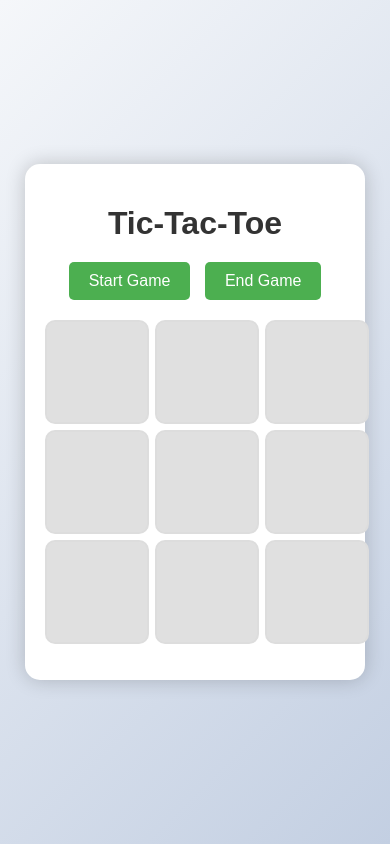
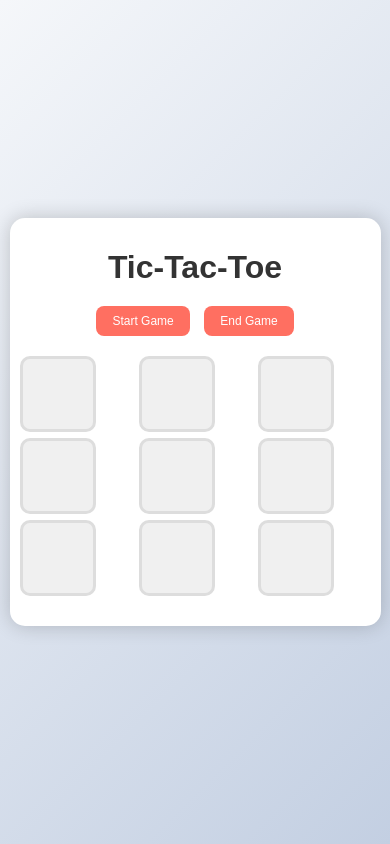
Before and after one commit to Mutai001/tictactoe-game, a plain HTML site: page index.html in a window 390 px wide. Both pictures are taken after a click on the button "Start Game". Drawn offline with Linux system fonts and the light colour scheme.

Commit message:
enhanced styles

```diff
--- a/style.css
+++ b/style.css
@@ -14,7 +14,9 @@ body {
     border-radius: 15px;
     box-shadow: 0 0 20px rgba(0, 0, 0, 0.2);
     padding: 20px;
-    width: 300px;
+    max-width: 90vw;
+    width: 350px;
+    transition: max-width 0.3s;
 }
 
 h1 {
@@ -27,19 +29,20 @@ h1 {
 }
 
 .btn {
-    background: #4CAF50;
+    background: #ff6f61; /* Coral color */
     color: white;
     border: none;
-    border-radius: 5px;
-    padding: 10px 20px;
+    border-radius: 8px;
+    padding: 12px 24px;
     font-size: 16px;
     cursor: pointer;
     margin: 0 5px;
-    transition: background 0.3s, transform 0.2s;
+    transition: background 0.3s, transform 0.2s, box-shadow 0.3s;
 }
 
 .btn:hover {
-    background: #45a049;
+    background: #ff3b30; /* Darker Coral */
+    box-shadow: 0 4px 8px rgba(0, 0, 0, 0.3);
 }
 
 .btn:active {
@@ -48,28 +51,26 @@ h1 {
 
 .game-board {
     display: grid;
-    grid-template-columns: repeat(3, 100px);
-    grid-template-rows: repeat(3, 100px);
+    grid-template-columns: repeat(3, 1fr);
+    grid-template-rows: repeat(3, 1fr);
     gap: 10px;
     margin: 0 auto;
 }
 
 .cell {
-    width: 100px;
-    height: 100px;
+    background: #f0f0f0;
+    border: 3px solid #ddd;
+    border-radius: 10px;
     display: flex;
     justify-content: center;
     align-items: center;
-    background: #e0e0e0;
-    border: 2px solid #ddd;
-    border-radius: 10px;
     font-size: 2em;
     cursor: pointer;
-    transition: background 0.3s, transform 0.2s;
+    transition: background 0.3s, transform 0.2s, box-shadow 0.2s;
 }
 
 .cell:hover {
-    background: #d4d4d4;
+    background: #e0e0e0;
 }
 
 .cell:active {
@@ -81,3 +82,52 @@ h1 {
     font-size: 1.2em;
     color: #333;
 }
+
+/* Media Queries for Responsiveness */
+@media (max-width: 600px) {
+    .container {
+        width: 90vw;
+        padding: 15px;
+    }
+
+    .btn {
+        padding: 10px 20px;
+        font-size: 14px;
+    }
+
+    .game-board {
+        grid-template-columns: repeat(3, 1fr);
+        grid-template-rows: repeat(3, 1fr);
+        gap: 8px;
+    }
+
+    .cell {
+        width: 80px;
+        height: 80px;
+        font-size: 1.5em;
+    }
+}
+
+@media (max-width: 400px) {
+    .container {
+        width: 95vw;
+        padding: 10px;
+    }
+
+    .btn {
+        padding: 8px 16px;
+        font-size: 12px;
+    }
+
+    .game-board {
+        grid-template-columns: repeat(3, 1fr);
+        grid-template-rows: repeat(3, 1fr);
+        gap: 6px;
+    }
+
+    .cell {
+        width: 70px;
+        height: 70px;
+        font-size: 1.2em;
+    }
+}
```
